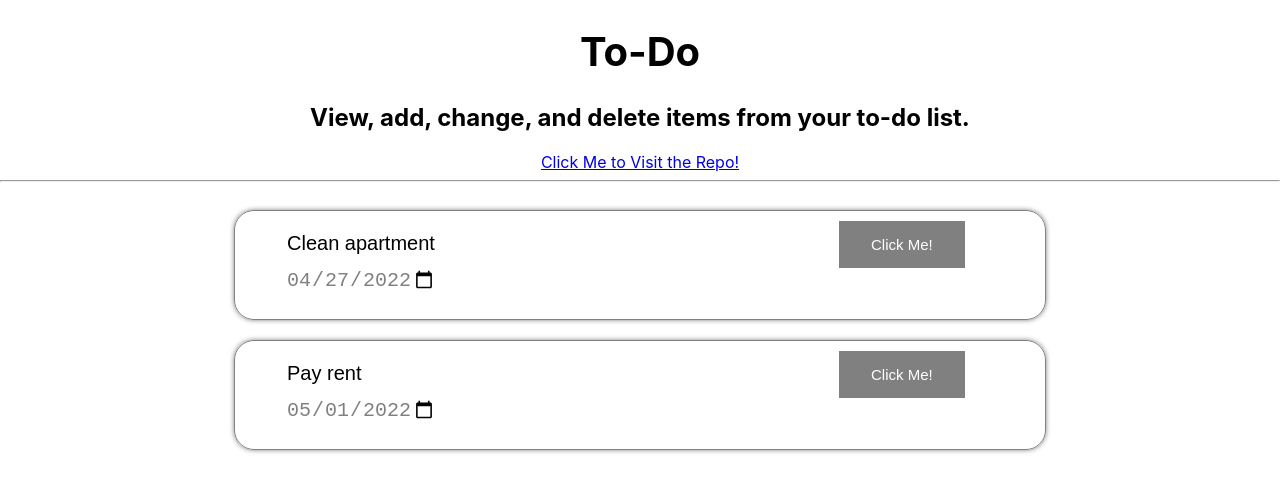
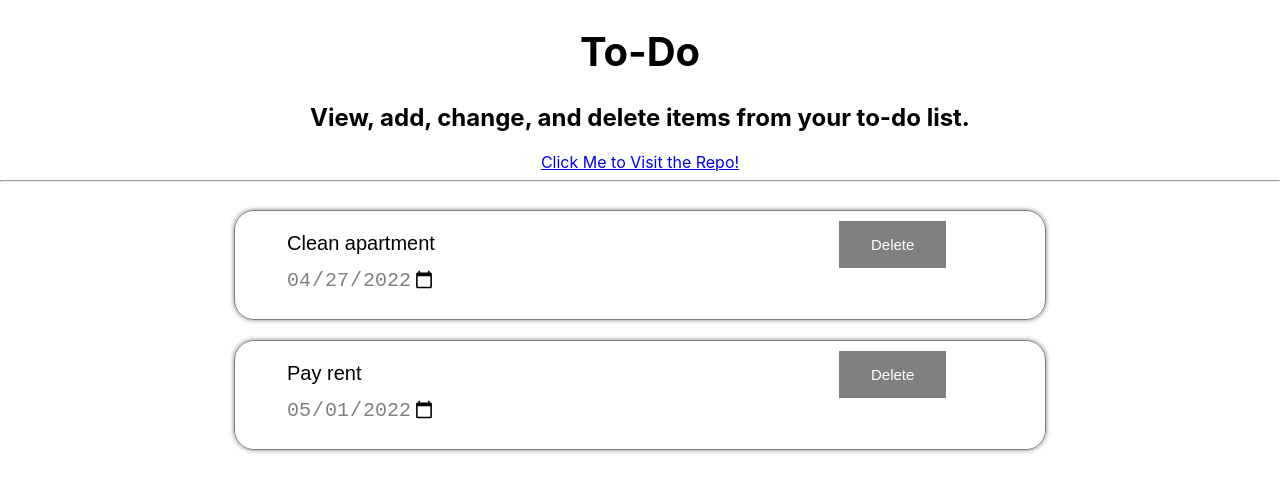
Before and after one commit to amac72/To-Do, a React (Create React App) app in the folder to-do-app/: page / in a window 1280 px wide. Shown: the top 492 px of the page. Built offline with nearby package versions, Linux system fonts and the light colour scheme.

Commit message:
Create list directory

```diff
--- a/to-do-app/package.json
+++ b/to-do-app/package.json
@@ -36,8 +36,5 @@
       "last 1 firefox version",
       "last 1 safari version"
     ]
-  },
-  "resolutions": {
-    "styled-components": "^5"
   }
 }
--- a/to-do-app/src/App.js
+++ b/to-do-app/src/App.js
@@ -1,13 +1,13 @@
 import './App.css';
 import Header from './header/Header.js';
-import Main from './Main.js';
+import List from './list/List.js';
 
 function App() {
   document.title = "To-Do"
   return (
     <div className="App">
       <Header />
-      <Main />
+      <List />
     </div>
   );
 }
--- a/to-do-app/src/Main.css
+++ /dev/null
@@ -1,42 +0,0 @@
-h1 {
-    font-size: 40px;
-}
-
-h3 {
-    height: 10px;
-}
-
-.TaskFrame {
-    border: solid 1px gray;
-    border-radius: 20px;
-    box-shadow: 0 0 5px grey;
-    width: 750px;
-    margin: auto;
-    text-align: left;
-    padding: 10px;
-    padding-left: 50px;
-}
-
-.description {
-    border: none;
-    font-size: 20px;
-    width: 550px;
-}
-
-.date {
-    border: none;
-    font-size: 20px;
-    color: grey;
-    width: 150px;
-}
-
-.button {
-    background-color: gray; /* Green */
-    border: none;
-    color: white;
-    padding: 15px 32px;
-    text-align: center;
-    text-decoration: none;
-    display: inline-block;
-    font-size: 15px;
-  }
--- a/to-do-app/src/Main.js
+++ /dev/null
@@ -1,45 +0,0 @@
-import React, { useState } from "react";
-import styled from "styled-components";
-import './Main.css'
-
-let tasks = [
-  {description: "Clean apartment", date: "2022-04-27"},
-  {description: "Pay rent", date: "2022-05-01"}
-]
-
-const Task = ({ task }) => {
-   const [data, setData] = useState(task);
-   const [dirty, setDirty] = useState(false);
-
-   function update(value, fieldName, obj) {
-     setData({ ...obj, [fieldName] : value });
-     setDirty(true);
-   }
-
-   function onSave() {
-     setDirty(false);
-     // make rest call
-   }
-
-   // UI Structure of Each Task
-   return (<React.Fragment>
-    <div class="TaskFrame">
-    <input class="description" onChange={(event) => update(event.target.value, 'description', data)} value={data.description} />
-    <button class="button" type="button">Click Me!</button>
-    <input type="date" class="date" onChange={(event) => update(event.target.value, 'date', data)} value={data.date} />
-    <p></p>
-    </div>
-    <br></br>
-   </React.Fragment>);
-}
-
-// Main
-const Main = () => {
-  const data = tasks.map(task => <Task task={task} />)
-  return (
-  <React.Fragment>
-  {data}
-  </React.Fragment>)
-}
-
-export default Main;
--- a/to-do-app/src/header/Header.css
+++ b/to-do-app/src/header/Header.css
@@ -0,0 +1,3 @@
+h1 {
+    font-size: 40px;
+}
--- a/to-do-app/src/header/Header.js
+++ b/to-do-app/src/header/Header.js
@@ -1,3 +1,5 @@
+import './Header.css';
+
 function Header() {
     return (
         <div className="Header">
--- a/to-do-app/src/list/List.css
+++ b/to-do-app/src/list/List.css
@@ -0,0 +1,34 @@
+.TaskFrame {
+    border: solid 1px gray;
+    border-radius: 20px;
+    box-shadow: 0 0 5px grey;
+    width: 750px;
+    margin: auto;
+    text-align: left;
+    padding: 10px;
+    padding-left: 50px;
+}
+
+.description {
+    border: none;
+    font-size: 20px;
+    width: 550px;
+}
+
+.date {
+    border: none;
+    font-size: 20px;
+    color: grey;
+    width: 150px;
+}
+
+.button {
+    background-color: gray;
+    border: none;
+    color: white;
+    padding: 15px 32px;
+    text-align: center;
+    text-decoration: none;
+    display: inline-block;
+    font-size: 15px;
+}
--- a/to-do-app/src/list/List.js
+++ b/to-do-app/src/list/List.js
@@ -0,0 +1,43 @@
+import './List.css';
+import React, { useState } from "react";
+
+let tasks = [
+    { description: "Clean apartment", date: "2022-04-27" },
+    { description: "Pay rent", date: "2022-05-01" }
+]
+
+const Task = ({ task }) => {
+    const [data, setData] = useState(task);
+    const [dirty, setDirty] = useState(false);
+
+    function update(value, fieldName, obj) {
+        setData({ ...obj, [fieldName]: value });
+        setDirty(true);
+    }
+
+    function onSave() {
+        setDirty(false);
+        // make rest call
+    }
+
+    // UI Structure of Each Task
+    return (<React.Fragment>
+        <div class="TaskFrame">
+            <input class="description" onChange={(event) => update(event.target.value, 'description', data)} value={data.description} />
+            <button class="button" type="button">Delete</button>
+            <input type="date" class="date" onChange={(event) => update(event.target.value, 'date', data)} value={data.date} />
+            <p></p>
+        </div>
+        <br></br>
+    </React.Fragment>);
+}
+
+const List = () => {
+    const data = tasks.map(task => <Task task={task} />)
+    return (
+        <React.Fragment>
+            {data}
+        </React.Fragment>)
+}
+
+export default List;
```
